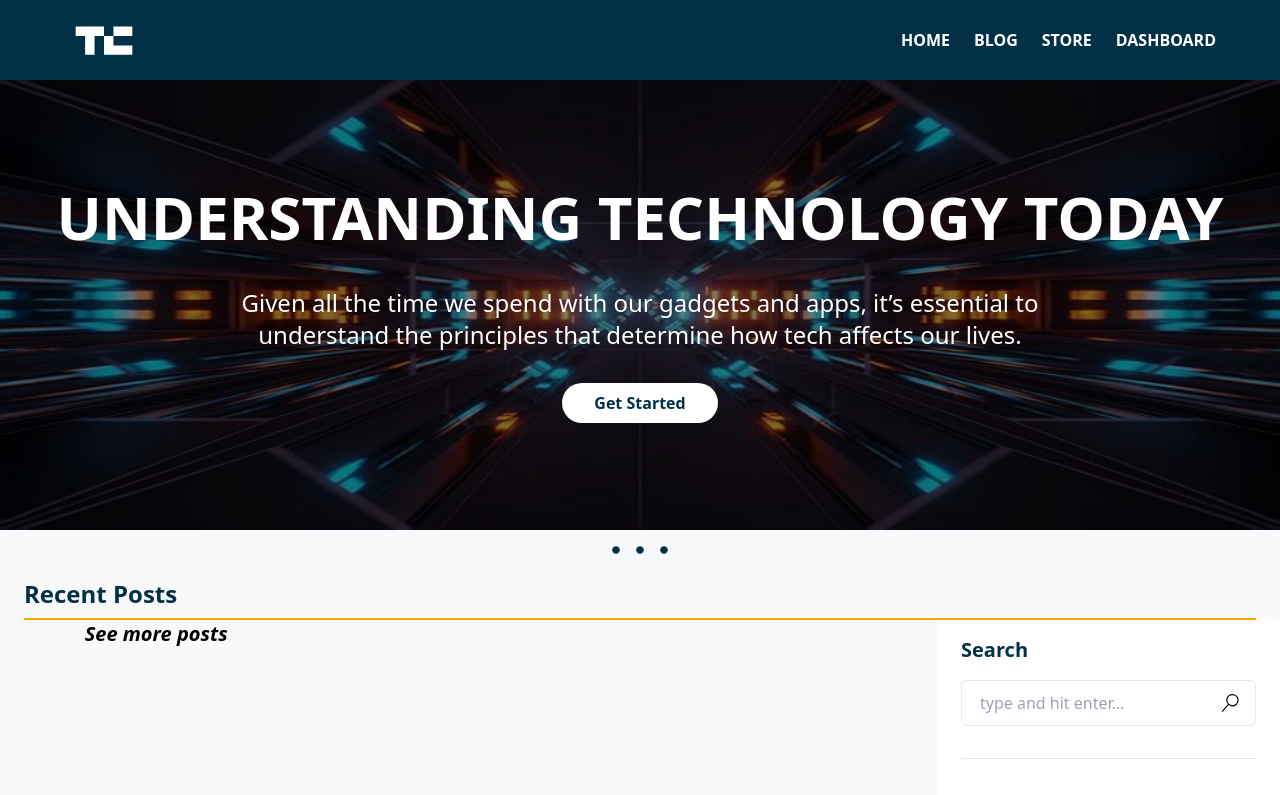
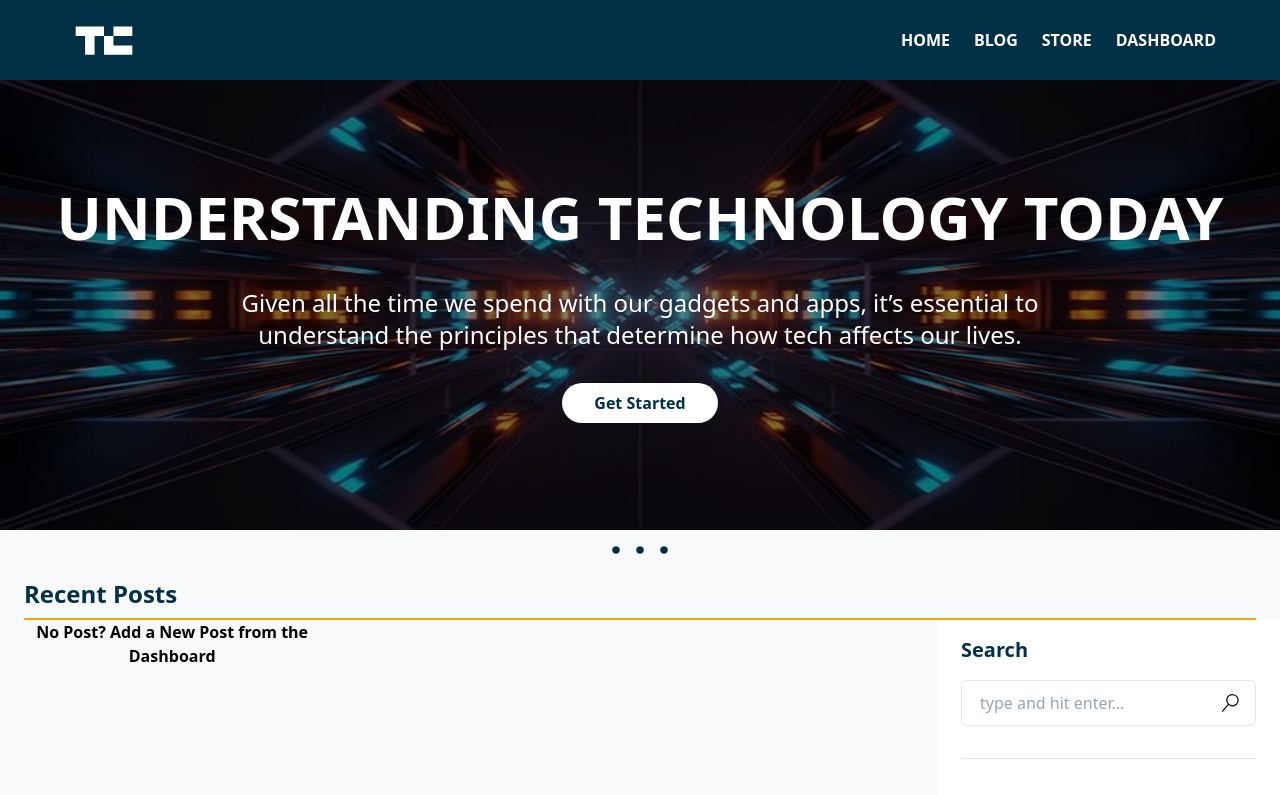
Before and after one commit to misspelz/blog, a React (Create React App) app: page / in a window 1280 px wide. Shown: the top 795 px of the page. Built offline with nearby package versions, Linux system fonts and the light colour scheme.

Commit message:
made new changes to deploy on netflix

```diff
--- a/src/components/Home/PostCard.jsx
+++ b/src/components/Home/PostCard.jsx
@@ -11,7 +11,6 @@ import { RWebShare } from "react-web-share";
 
 const PostCard = () => {
   const { fromLocal } = useContext(GlobalContext);
-
 
   // getPostFromStorage and useEffect is in context
 
@@ -36,7 +35,8 @@ const PostCard = () => {
                   </Modal>
                 )} */}
       <div className="text-black grid grid-cols-1 sm:grid-cols-2 md:grid-cols-2 lg:grid-cols-2 xl:grid-cols-3 w-[100%] md:max-h-[1000px] md:overflow-y-scroll">
-        {fromLocal && fromLocal.length > 0 &&
+        {fromLocal &&
+          fromLocal.length > 0 &&
           fromLocal.map((item) => {
             return (
               <div
@@ -90,11 +90,18 @@ const PostCard = () => {
               </div>
             );
           })}
-        <Link to="/blog">
-          <div className="flex justify-center items-center mb-10 font-bold hover:text-[#023047] italic text-md md:text-xl">
-            See more posts
-          </div>
-        </Link>
+
+        <div className="ml-8 font-bold text-center">
+          {fromLocal && fromLocal.length > 0 ? (
+            <Link to="/blog">
+              <div className="flex justify-center items-center mb-10 font-bold hover:text-[#023047] italic text-md md:text-xl ">
+                See more posts
+              </div>
+            </Link>
+          ) : (
+            <div>No Post? Add a New Post from the Dashboard</div>
+          )}
+        </div>
       </div>
     </>
   );
```
